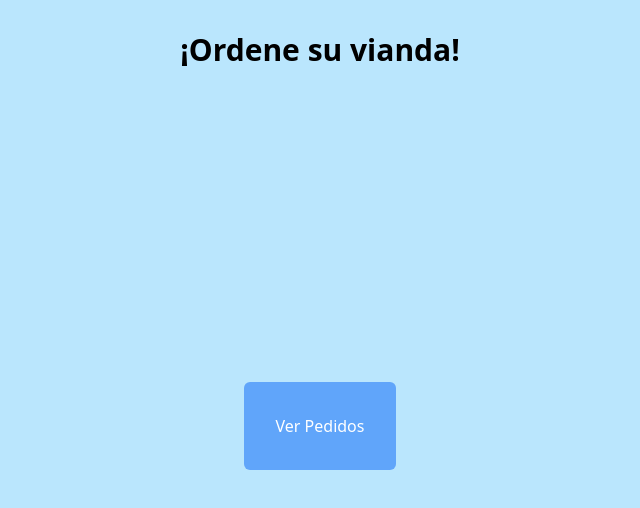
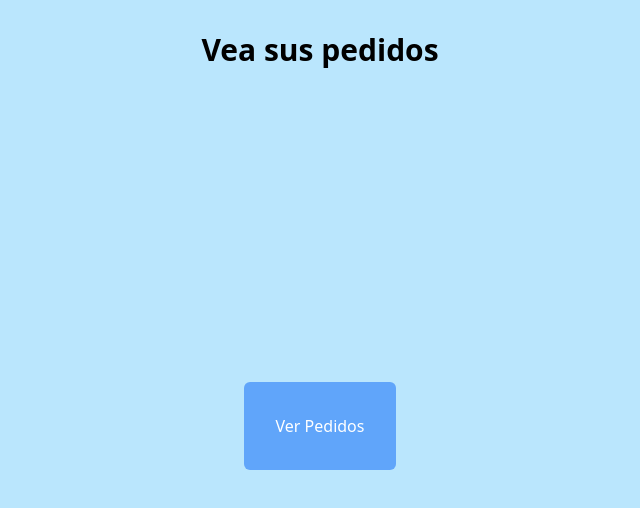
Before and after one commit to agusOlivieri/viandaApp-front-end, a Vue app: page /admin/home in a window 1280 px wide. Shown: the top 508 px of the page, without its empty margins (320-960 px from the left). Built offline with nearby package versions, Linux system fonts and the light colour scheme.

Commit message:
created ViandaAppTable and admin views

```diff
--- /dev/null
+++ b/src/components/ViandaAppTable.vue
@@ -0,0 +1,7 @@
+<script setup>
+
+</script>
+
+<template>
+
+</template>
--- a/src/views/AdminHomeView.vue
+++ b/src/views/AdminHomeView.vue
@@ -5,7 +5,7 @@ import HomeViewBtn from '@/components/HomeViewBtn.vue';
 
 <template>
     <section id="home" class="flex flex-col h-screen w-full py-4">
-        <h1 class="text-3xl font-bold text-center mt-4">¡Ordene su vianda!</h1>
+        <h1 class="text-3xl font-bold text-center mt-4">Vea sus pedidos</h1>
         <div class="flex-grow flex justify-center items-center">
             <HomeViewBtn link="/admin/pedidos" linkText="Ver Pedidos" />
         </div>
--- /dev/null
+++ b/src/views/ViandasView.vue
@@ -0,0 +1,9 @@
+<script setup>
+import ViandaAppTable from '@/components/ViandaAppTable.vue';
+</script>
+
+<template>
+    <section id="viandas">
+        <ViandaAppTable />
+    </section>
+</template>
```
Also changed, not shown: src/views/PedidosView.vue (added).
